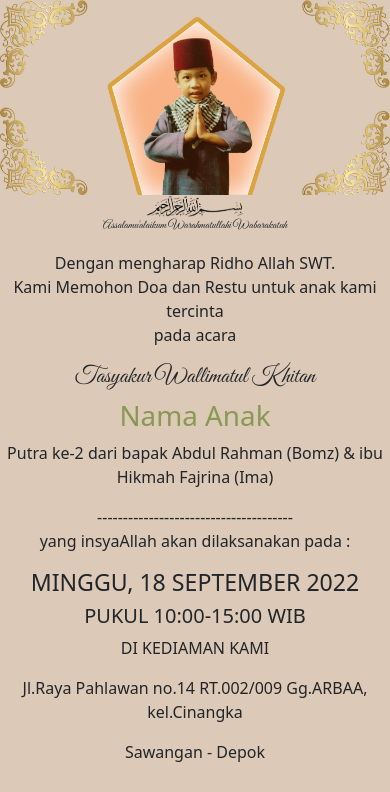
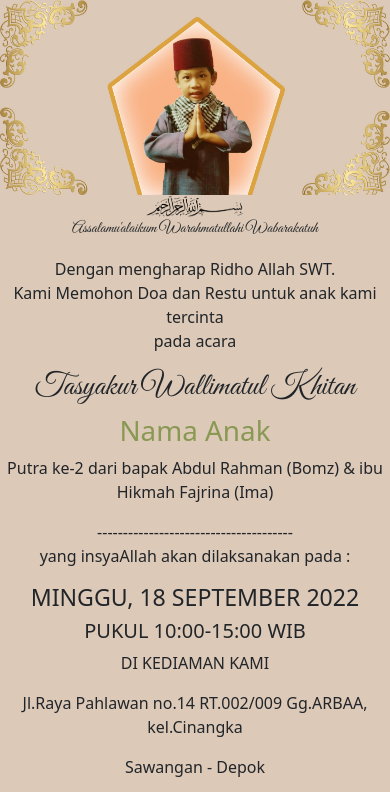
Before and after one commit to ademawan/eventku, a plain HTML site: page views/khitanan.html in a window 390 px wide. Shown: the top 792 px of the page. Drawn offline with Linux system fonts and the light colour scheme; some packages are replaced by stand-ins of ours; files that its build step writes are made by us from their sources; files whose address does not match are found by name.

Commit message:
modify response text2

```diff
--- a/assets/style.css
+++ b/assets/style.css
@@ -21,6 +21,20 @@ body{
 
 
 }
+
+@media (max-width: 767.98px) {
+    .greatvibes{
+        font-size: 8vw;
+        font-family: 'Great Vibes', cursive;
+    }
+    .greatvibessmall{
+        font-size: 4vw !important;
+        font-family: 'Great Vibes', cursive !important;
+
+
+    }
+  }
+
 /* .rounded{
     width: 300px;
     height: 300px;
```
Also changed, not shown: 2 other files.
